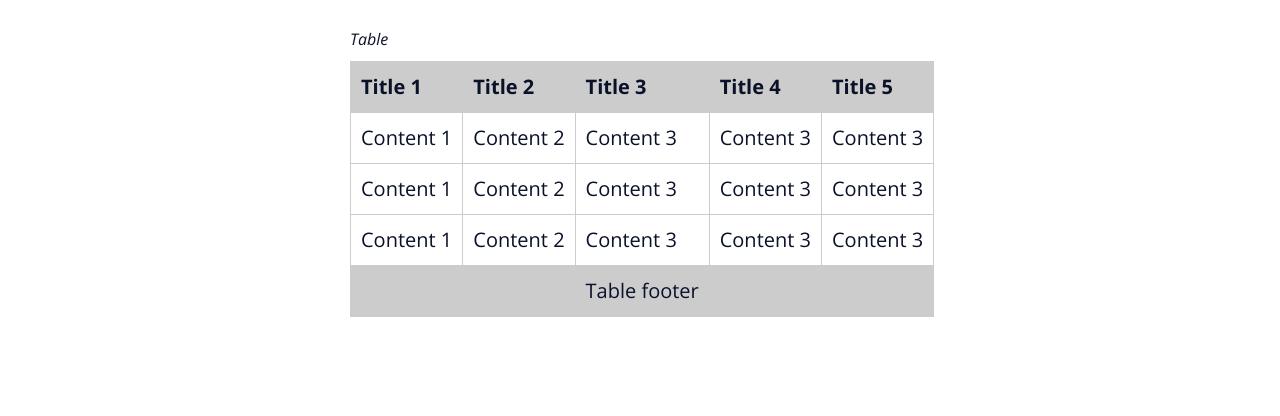
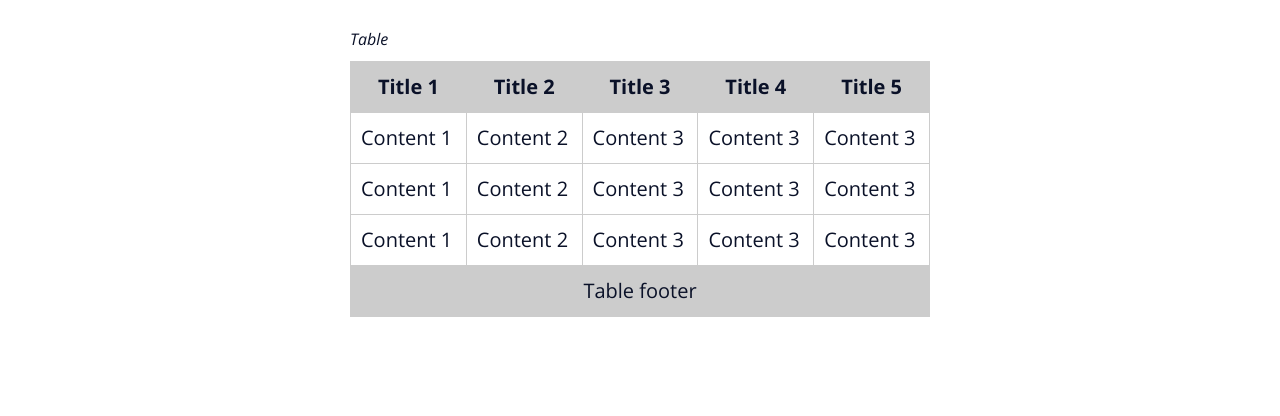
Before and after one commit to NelsonAlves117/Landing-page, a plain HTML site: page index.html in a window 1280 px wide. Shown: the part 4932-5348 px from the top of the page. Drawn offline with nearby package versions, Linux system fonts and the light colour scheme.

Commit message:
fixed tfoot

```diff
--- a/assets/CSS/index.css
+++ b/assets/CSS/index.css
@@ -93,7 +93,9 @@ table td, table th {
 
 tfoot td, table th {
   background: var(--light-gray-color);
+  text-align: center  ;
 }
+
 
 .main-bg {
   background-image: url('../img/main-bg.svg');
--- a/index.html
+++ b/index.html
@@ -191,11 +191,7 @@
 
           <tfoot>
             <tr>
-              <td></td>
-              <td></td>
-              <td>Table footer</td>
-              <td></td>
-              <td></td>
+              <td colspan="5">Table footer</td>
             </tr>
           </tfoot>
         </table>
```
